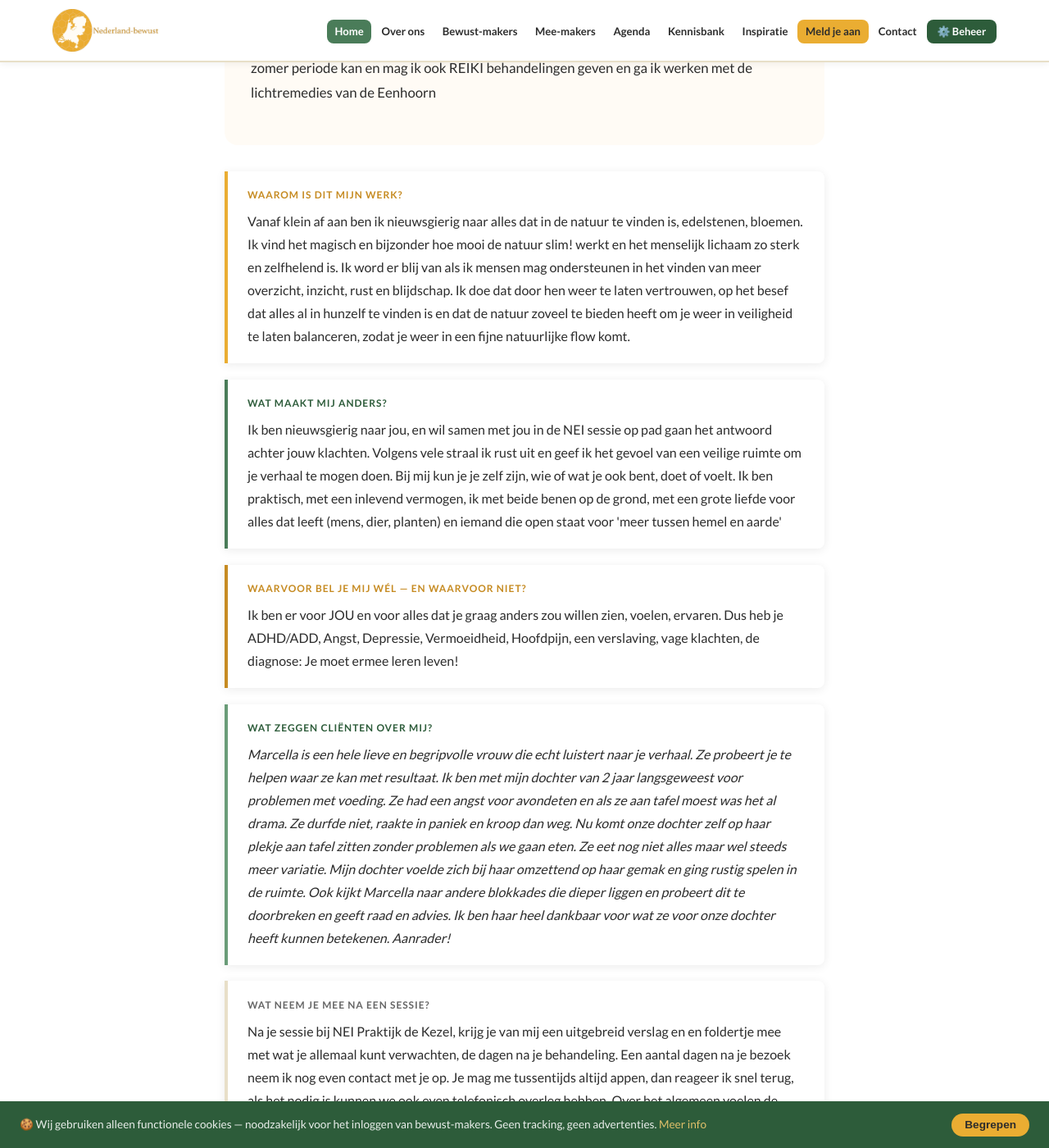
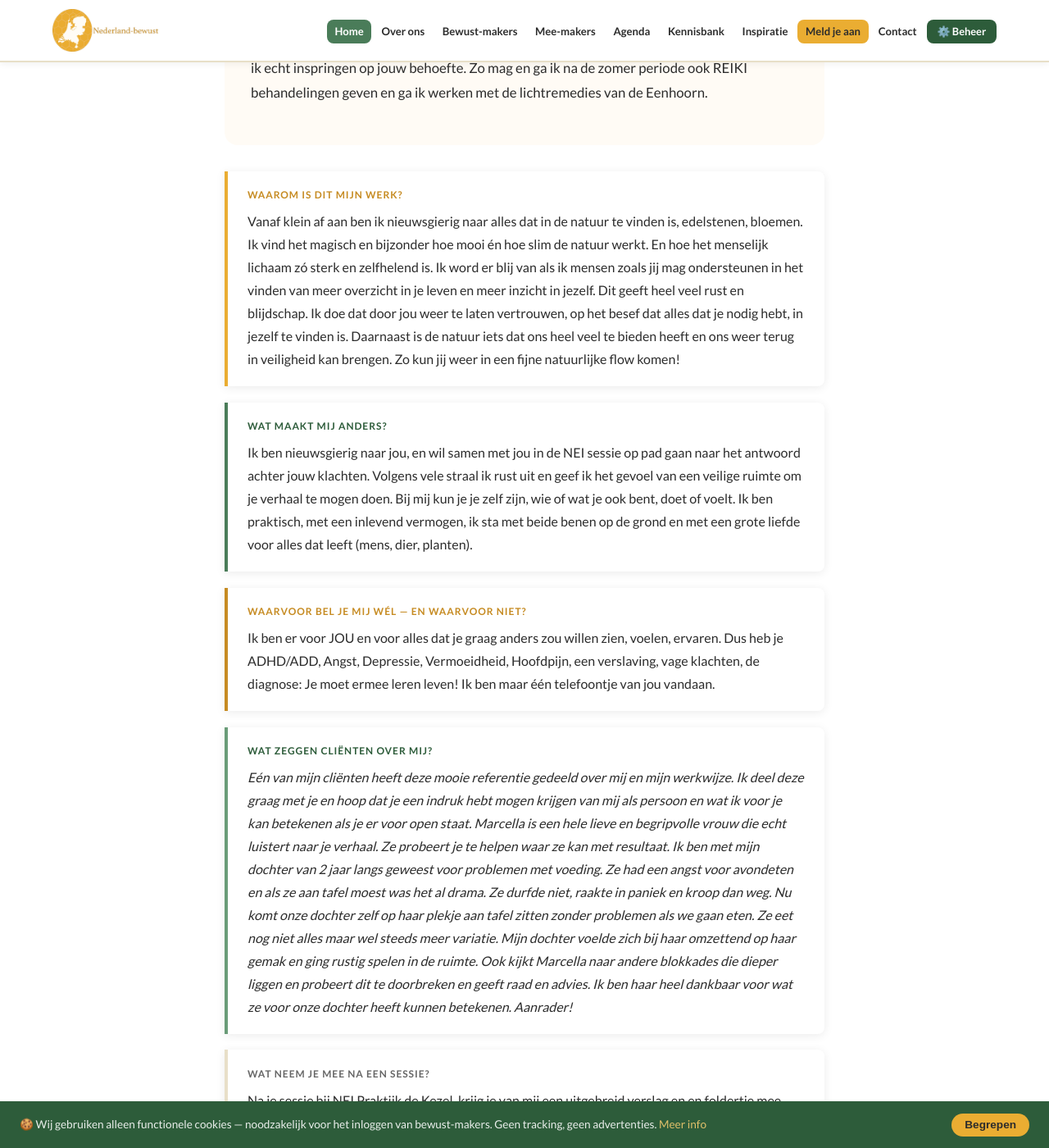
Before and after one commit to hands4flownl/nederland-bewust, a Jekyll site: the page built from _bewust-makers/welkom-bij-nei-praktijk-de-kezel.md, in a window 1280 px wide and 1400 px high, scrolled down 1079 px. Shown: the whole window at 82% size. Built offline with Jekyll 4.4.1, drawn with Linux system fonts in a browser that asks for light colours; some of the changed text lies outside the part shown.

Commit message:
Update Bewust-maker profielen “welkom-bij-nei-praktijk-de-kezel”

```diff
--- a/_bewust-makers/welkom-bij-nei-praktijk-de-kezel.md
+++ b/_bewust-makers/welkom-bij-nei-praktijk-de-kezel.md
@@ -3,7 +3,7 @@
 praktijk: NEI Praktijk de Kezel
 foto: /assets/images/makers/marcella-van-den-burg.jpg
 provincie: Drenthe
-stad: Nieuw Weerdinge
+stad: Nieuw-Weerdinge
 categorieen:
   - Coaching
   - Voeding
@@ -29,16 +29,20 @@
   - Hoog sensitief
   - Darmklachten
   - Hoofdpijn
-omschrijving: "Als je bij mijn NEI praktijk de Kezel binnenstapt, ervaar je een
-  ontspannen sfeer en voel je de rust en ruimte om je verhaal te doen. Vanuit
-  daar gaan we samen met jouw onderbewuste op zoek naar de oorzaak achter jouw
-  fysieke, emotionele of mentale klacht(en). Ik werk daarbij met testlijsten en
-  mijn biotensor. Het enige dat jij hoeft te doen is je openstellen, daarmee
-  bedoel ik je nieuwsgierig opstellen naar de boodschap die jouw onderbewuste je
-  wil geven. Je mag praten, maar het hoeft niet. Verder kun je rustig zitten en
-  een kopje thee/koffie of water drinken tijdens je NEI sessie. Na 1-1,5 uur
-  zijn we klaar en bepalen we samen de volgende stap. Alles op jouw tijd en
-  zoals het voor jou goed voelt. "
+omschrijving: >-
+  Als je bij mijn NEI praktijk de Kezel binnenstapt, ervaar je een ontspannen
+  sfeer en voel je de rust en ruimte om je verhaal te doen. Vanuit daar gaan we
+  samen met jouw onderbewuste op zoek naar de oorzaak achter jouw fysieke,
+  emotionele of mentale klacht(en). Ik werk daarbij met testlijsten in
+  combinatie met mijn biotensor.
+
+
+  Het enige dat jij hoeft te doen is je openstellen, daarmee bedoel ik je nieuwsgierig opstellen naar de boodschap die jouw onderbewuste je wil geven om jouw klacht op te kunnen lossen.
+
+  Tijdens de NEI sessie mag praten, maar het hoeft niet. Verder kun je rustig zitten en een kopje thee/koffie of water drinken tijdens je NEI sessie. Na 1-1,5 uur zijn we klaar en bepalen we samen de volgende stap.
+
+
+  Alles gebeurd op jouw tempo en zoals het goed voelt voor jou.
 website: https://praktijkdekezel.nl
 email_zichtbaar: marcella@praktijkdekezel.nl
 telefoon: 06-21312490
@@ -59,58 +63,57 @@
   - Bach Bloesem therapeut
 verenigingen:
   - VVNT
-bio: Mijn naam is Marcella en ik ben Initiatiefnemer van Nederland-Bewust (het
-  platform waar je nu op kijkt) en praktijkhoudster van NEI Praktijk de Kezel.
-  Mijn praktijk heb ik aan huis, in het dorp Nieuw-Weerdinge, op 10 minuten auto
-  afstand van Emmen. Ik werk met NEI als mijn basis. Vanuit daar voeg ik op
-  basis van de behoefte van mijn cliënten,  diverse andere kennis en middelen
-  toe. Denk daarbij aan systeemopstellingen, (Bach) Bloesemremedies, Flowerplex,
-  Schüssler celzouten, Edelstenen, Orthomoleculaire voeding, supplementen, maar
-  ik werk ook met Detox, Dentotox, en andere (ontstorende) middelen ter
-  ondersteuning van jouw herstel. Vanuit mijn nieuwsgierigheid blijf ik leren en
-  ondersteunende middelen aanschaffen, zo kan ik echt inspringen op jouw
-  behoefte. Na de zomer periode kan en mag ik ook REIKI behandelingen geven en
-  ga ik werken met de lichtremedies van de Eenhoorn
-waarom: "Vanaf klein af aan ben ik nieuwsgierig naar alles dat in de natuur te
-  vinden is, edelstenen, bloemen. Ik vind het magisch en bijzonder hoe mooi de
-  natuur slim! werkt en het menselijk lichaam zo sterk en zelfhelend is. Ik word
-  er blij van als ik mensen mag ondersteunen in het vinden van meer overzicht,
-  inzicht, rust en blijdschap. Ik doe dat door hen weer te laten vertrouwen, op
-  het besef dat alles al in hunzelf te vinden is en dat de natuur zoveel te
-  bieden heeft om je weer in veiligheid te laten balanceren, zodat je weer in
-  een fijne natuurlijke flow komt.  "
+bio: >-
+  Mijn naam is Marcella en ik ben Initiatiefnemer van Nederland-Bewust (het
+  platform waar je nu op kijkt) en praktijkhoudster van NEI Praktijk de Kezel en
+  coach bij www.jouwcoachlijn.com
+
+
+  Mijn praktijk heb ik aan huis, in het dorp Nieuw-Weerdinge, op 10 minuten auto afstand van Emmen.
+
+  Ik werk met NEI als mijn basis. Vanuit daar voeg ik op basis van jouw behoefte,  andere kennis en ondersteunende middelen toe. Denk daarbij aan systeemopstellingen, (Bach)-Bloesemremedies, Flowerplex, Schüssler celzouten, Edelstenen, Orthomoleculaire voeding en supplementen, Ook werk ik als het nodig is, met Detox en Dentotox middelen om jou zo optimaal te ondersteunen van jouw herstel.
+
+
+  Vanuit mijn nieuwsgierigheid blijf ik leren en op zoek naar mooie ondersteunende middelen , zo kan ik echt inspringen op jouw behoefte. Zo mag en ga ik na de zomer periode ook REIKI behandelingen geven en ga ik werken met de lichtremedies van de Eenhoorn.
+waarom: >-
+  Vanaf klein af aan ben ik nieuwsgierig naar alles dat in de natuur te vinden
+  is, edelstenen, bloemen. Ik vind het magisch en bijzonder hoe mooi én hoe slim
+  de natuur werkt.  En hoe het menselijk lichaam zó sterk en zelfhelend is.
+
+
+  Ik word er blij van als ik mensen zoals jij mag ondersteunen in het vinden van meer overzicht in je leven en meer inzicht in jezelf. Dit geeft heel veel rust en blijdschap. Ik doe dat door jou weer te laten vertrouwen, op het besef dat alles dat je nodig hebt, in jezelf te vinden is. Daarnaast is de natuur iets dat ons heel veel te bieden heeft en ons weer terug in veiligheid kan brengen. Zo kun jij weer in een fijne natuurlijke flow komen!
 onderscheid: >-
   Ik ben nieuwsgierig naar jou, en wil samen met jou in de NEI sessie op pad
-  gaan het antwoord achter jouw klachten. Volgens vele straal ik rust uit en
-  geef ik het gevoel van een veilige ruimte om je verhaal te mogen doen. Bij mij
-  kun je je zelf zijn, wie of wat je ook bent, doet of voelt.
+  gaan naar het antwoord achter jouw klachten.
 
-  Ik ben praktisch, met een inlevend vermogen, ik met beide benen op de grond, met een grote liefde voor alles dat leeft (mens, dier, planten)  en iemand die open staat voor 'meer tussen hemel en aarde'
+  Volgens vele straal ik rust uit en geef ik het gevoel van een veilige ruimte om je verhaal te mogen doen.
+
+  Bij mij kun je je zelf zijn, wie of wat je ook bent, doet of voelt.
+
+
+  Ik ben praktisch, met een inlevend vermogen, ik sta met beide benen op de grond en met een grote liefde voor alles dat leeft (mens, dier, planten).
 voor_wie: "Ik ben er voor JOU en voor alles dat je graag anders zou willen zien,
   voelen, ervaren. Dus heb je ADHD/ADD, Angst, Depressie, Vermoeidheid,
   Hoofdpijn, een verslaving, vage klachten, de diagnose: Je moet ermee leren
-  leven!  "
-wat_zeggen_clienten: Marcella is een hele lieve en begripvolle vrouw die echt
-  luistert naar je verhaal. Ze probeert je te helpen waar ze kan met resultaat.
-  Ik ben met mijn dochter van 2 jaar langsgeweest voor problemen met voeding. Ze
-  had een angst voor avondeten en als ze aan tafel moest was het al drama. Ze
-  durfde niet, raakte in paniek en kroop dan weg. Nu komt onze dochter zelf op
-  haar plekje aan tafel zitten zonder problemen als we gaan eten. Ze eet nog
-  niet alles maar wel steeds meer variatie. Mijn dochter voelde zich bij haar
-  omzettend op haar gemak en ging rustig spelen in de ruimte. Ook kijkt Marcella
-  naar andere blokkades die dieper liggen en probeert dit te doorbreken en geeft
-  raad en advies. Ik ben haar heel dankbaar voor wat ze voor onze dochter heeft
-  kunnen betekenen. Aanrader!
-na_sessie: "Na je sessie bij NEI Praktijk de Kezel, krijg je van mij een
-  uitgebreid verslag en en foldertje mee met wat je allemaal kunt verwachten, de
-  dagen na je behandeling. Een aantal dagen na je bezoek neem ik nog even
-  contact met je op. Je mag me tussentijds altijd appen, dan reageer ik snel
-  terug, als het nodig is kunnen we ook even telefonisch overleg hebben. Over
-  het algemeen voelen de mensen zich rustiger na de NEI sessie. 1-3 sessies is
-  vaak genoeg voor één en hetzelfde thema. Wil je met andere thema's aan de
-  slag, dan ben je uiteraard altijd welkom voor meer sessies. Ik hou er niet van
-  om mensen aan het 'lijntje' te houden. Mijn insteek is altijd om jou weer zo
-  snel mogelijk (onafhankelijk!) weer in je eigenkracht te zetten! "
+  leven! Ik ben maar één telefoontje van jou vandaan.  "
+wat_zeggen_clienten: >-
+  Eén van mijn cliënten heeft deze mooie referentie gedeeld over mij en mijn
+  werkwijze. Ik deel deze graag met je en hoop dat je een indruk hebt mogen
+  krijgen van mij als persoon en wat ik voor je kan betekenen als je er voor
+  open staat.
+
+
+  Marcella is een hele lieve en begripvolle vrouw die echt luistert naar je verhaal. Ze probeert je te helpen waar ze kan met resultaat. Ik ben met mijn dochter van 2 jaar langs geweest voor problemen met voeding. Ze had een angst voor avondeten en als ze aan tafel moest was het al drama. Ze durfde niet, raakte in paniek en kroop dan weg. Nu komt onze dochter zelf op haar plekje aan tafel zitten zonder problemen als we gaan eten. Ze eet nog niet alles maar wel steeds meer variatie. Mijn dochter voelde zich bij haar omzettend op haar gemak en ging rustig spelen in de ruimte. Ook kijkt Marcella naar andere blokkades die dieper liggen en probeert dit te doorbreken en geeft raad en advies. Ik ben haar heel dankbaar voor wat ze voor onze dochter heeft kunnen betekenen. Aanrader!
+na_sessie: >-
+  Na je sessie bij NEI Praktijk de Kezel, krijg je van mij een uitgebreid
+  verslag en en foldertje mee met wat je allemaal de dagen na je behandeling
+  kunt verwachten. Een aantal dagen na je bezoek neem ik nog even contact met je
+  op.
+
+
+  Je mag me tussentijds altijd appen, dan reageer ik snel terug, als het nodig is kunnen we ook even telefonisch overleg hebben. Over het algemeen voelen de mensen zich rustiger na de NEI sessie. 1-3 sessies is vaak genoeg voor één en hetzelfde thema/klacht.
+
+  Wil je met andere thema's/ klachten aan de slag, dan ben je uiteraard altijd welkom voor meer sessies. Ik hou er niet van om mensen aan het 'lijntje' te houden. Mijn insteek is altijd om jou weer zo snel mogelijk (& onafhankelijk!) weer in je eigenkracht te zetten!
 gepubliceerd: true
 uitgelicht: false
 lidmaatschap: Bewust-maker
```
